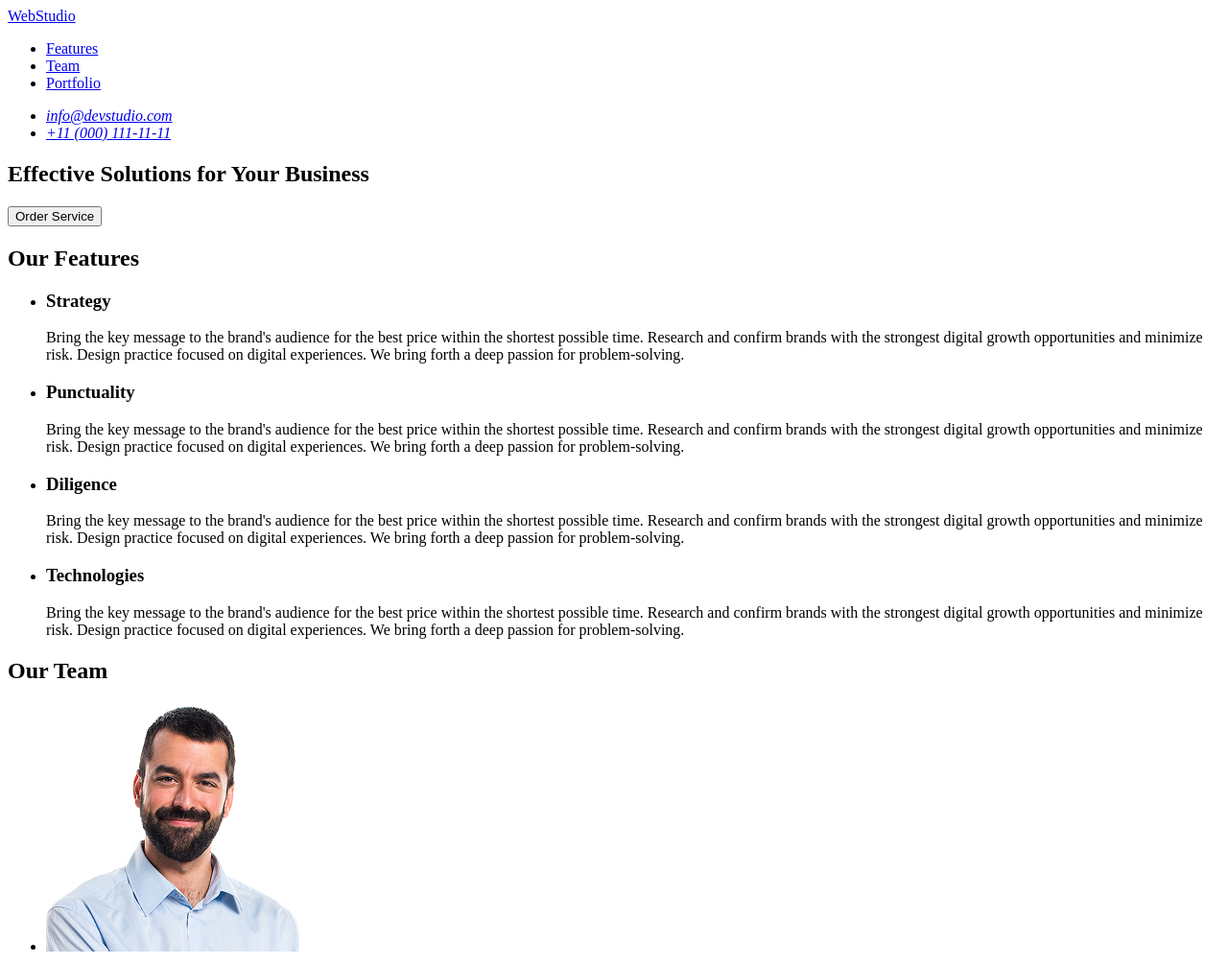
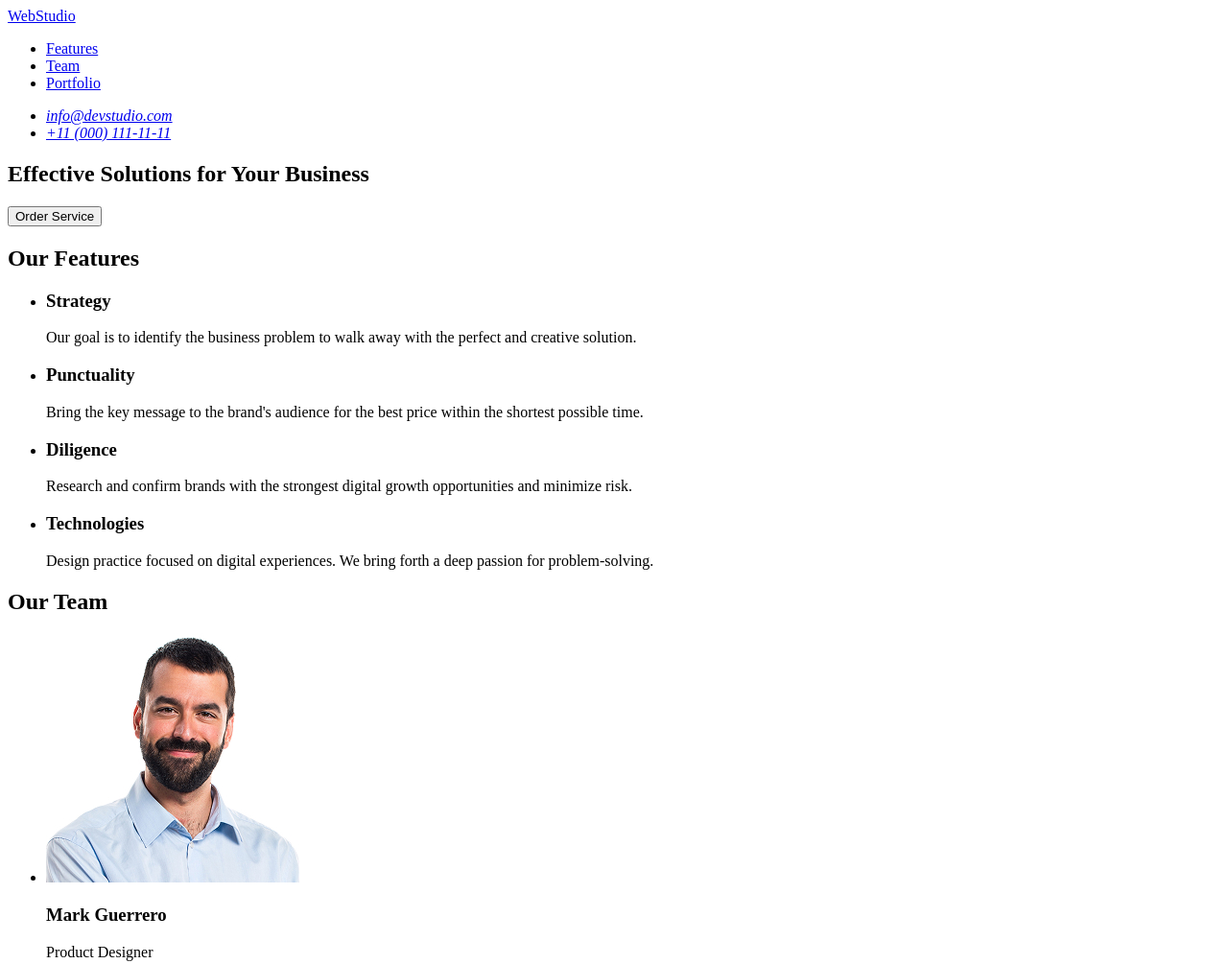
Before and after one commit to batychkoevgen/goit-markup-hw-01, a plain HTML site: page index.html in a window 1280 px wide. Shown: the top 1005 px of the page at 96% size. Drawn offline with Linux system fonts and the light colour scheme.

Commit message:
add markup-hw-01

```diff
--- a/index.html
+++ b/index.html
@@ -48,34 +48,22 @@
             <ul>
                 <li>
                     <h3>Strategy</h3>
-                    <p>Bring the key message to the brand's audience for the best price within the shortest possible
-                        time.
-                        Research and confirm brands with the strongest digital growth opportunities and minimize risk.
-                        Design practice focused on digital experiences. We bring forth a deep passion for
-                        problem-solving.</p>
+                    <p>Our goal is to identify the business
+                        problem to walk away with the perfect and creative solution.</p>
                 </li>
                 <li>
                     <h3>Punctuality</h3>
                     <p>Bring the key message to the brand's audience for the best price within the shortest possible
-                        time.
-                        Research and confirm brands with the strongest digital growth opportunities and minimize risk.
-                        Design practice focused on digital experiences. We bring forth a deep passion for
-                        problem-solving.</p>
+                        time.</p>
                 </li>
                 <li>
                     <h3>Diligence</h3>
-                    <p>Bring the key message to the brand's audience for the best price within the shortest possible
-                        time.
-                        Research and confirm brands with the strongest digital growth opportunities and minimize risk.
-                        Design practice focused on digital experiences. We bring forth a deep passion for
-                        problem-solving.</p>
+                    <p>Research and confirm brands with the strongest digital growth opportunities and minimize risk.
+                    </p>
                 </li>
                 <li>
                     <h3>Technologies</h3>
-                    <p>Bring the key message to the brand's audience for the best price within the shortest possible
-                        time.
-                        Research and confirm brands with the strongest digital growth opportunities and minimize risk.
-                        Design practice focused on digital experiences. We bring forth a deep passion for
+                    <p>Design practice focused on digital experiences. We bring forth a deep passion for
                         problem-solving.</p>
                 </li>
             </ul>
```
